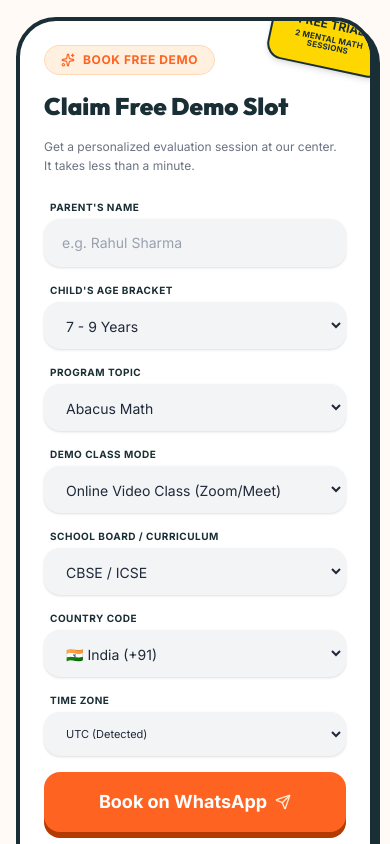
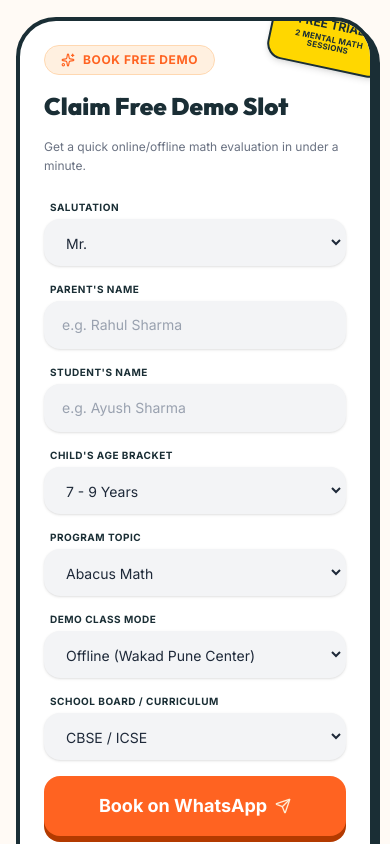
Before and after one commit to atharvpatil18/AAA-web, a React (Vite) app: page /#/ in a window 390 px wide. Shown: the part 5500-6344 px from the top of the page. Built offline with nearby package versions, Linux system fonts and the light colour scheme.

Commit message:
feat: add salutation and studentName fields, default class mode to offline, rephrase evaluation text, append India to Wakad/Pune addresses

```diff
--- a/src/components/LeadForm.tsx
+++ b/src/components/LeadForm.tsx
@@ -16,7 +16,9 @@ interface LeadFormProps {
 
 export default function LeadForm({ sourceCampaign, defaultProgram = "Abacus" }: LeadFormProps) {
   const { language, t } = useLanguage();
+  const [salutation, setSalutation] = useState("Mr.");
   const [parentName, setParentName] = useState("");
+  const [studentName, setStudentName] = useState("");
   const [childAge, setChildAge] = useState("7-9");
   const [program, setProgram] = useState(defaultProgram);
   const [isSubmitting, setIsSubmitting] = useState(false);
@@ -25,7 +27,7 @@ export default function LeadForm({ sourceCampaign, defaultProgram = "Abacus" }:
 
   // International Demo Customizations
   const [countryCode, setCountryCode] = useState("+91");
-  const [classMode, setClassMode] = useState("offline");
+  const [classMode, setClassMode] = useState("offline"); // Default to Offline Wakad Pune Center
   const [timeZone, setTimeZone] = useState("Asia/Kolkata");
   const [schoolCurriculum, setSchoolCurriculum] = useState("CBSE/ICSE");
 
@@ -41,7 +43,7 @@ export default function LeadForm({ sourceCampaign, defaultProgram = "Abacus" }:
       if (userTz) {
         setTimeZone(userTz);
         if (userTz !== "Asia/Kolkata") {
-          setClassMode("online");
+          // Keep demo mode offline by default as requested.
           if (userTz.startsWith("America")) {
             setCountryCode("+1");
           } else if (userTz.startsWith("Europe/London") || userTz.startsWith("Europe")) {
@@ -304,7 +306,7 @@ Arnav Abacus Academy operates in alignment with the National Education Policy (N
       doc.setFont("Helvetica", "normal");
       doc.setFontSize(8.5);
       doc.setTextColor(100, 100, 100);
-      doc.text("Address: Flat No. 3, Adv. Balaji Sagar Bungalow, Opposite Creative Cameo, Wakad, Pune", 20, 242);
+      doc.text("Address: Flat No. 3, Adv. Balaji Sagar Bungalow, Opposite Creative Cameo, Wakad, Pune, India", 20, 242);
       doc.text("Contact Phone / WhatsApp: +91 90219 24968", 20, 248);
 
       doc.setFontSize(8);
@@ -326,6 +328,10 @@ Arnav Abacus Academy operates in alignment with the National Education Policy (N
       setValidationError(t("formNameError"));
       return;
     }
+    if (!studentName.trim()) {
+      setValidationError(language === "hi" ? "कृपया छात्र का नाम दर्ज करें।" : language === "mr" ? "कृपया विद्यार्थ्याचे नाव टाईप करा." : "Please enter student's name.");
+      return;
+    }
 
     setIsSubmitting(true);
 
@@ -334,7 +340,8 @@ Arnav Abacus Academy operates in alignment with the National Education Policy (N
 
     // Form custom WhatsApp message template
     let textMessage = `Hello, I'm interested in a Demo Class at Arnav Abacus Academy!
-Name: ${parentName}
+Parent Name: ${salutation} ${parentName}
+Student Name: ${studentName}
 Child's Age: ${childAge}
 Program: ${program}
 Country Code: ${countryCode}
@@ -344,7 +351,8 @@ Curriculum: ${schoolCurriculum}${sourceCampaign ? `\nCampaign: ${sourceCampaign}
 
     if (language === "hi") {
       textMessage = `नमस्ते, मैं अर्णव एबाकस एकेडमी में फ्री डेमो क्लास के लिए उत्सुक हूँ!
-अभिभावक का नाम: ${parentName}
+अभिभावक का नाम: ${salutation} ${parentName}
+छात्र का नाम: ${studentName}
 बच्चे की उम्र: ${childAge}
 कोर्स विषय: ${program}
 कंट्री कोड: ${countryCode}
@@ -353,7 +361,8 @@ Curriculum: ${schoolCurriculum}${sourceCampaign ? `\nCampaign: ${sourceCampaign}
 स्कूल बोर्ड: ${schoolCurriculum}${sourceCampaign ? `\nCampaign: ${sourceCampaign}` : ""}`;
     } else if (language === "mr") {
       textMessage = `नमस्कार, मी अर्णव ॲबॅकस अकॅडमीमध्ये मोफत डेमो क्लाससाठी चौकशी करू इच्छितो!
-पालकांचे नाव: ${parentName}
+पालकांचे नाव: ${salutation} ${parentName}
+विद्यार्थ्याचे नाव: ${studentName}
 मुलाचे वय: ${childAge}
 कोर्स प्रकार: ${program}
 कंट्री कोड: ${countryCode}
@@ -437,16 +446,47 @@ Curriculum: ${schoolCurriculum}${sourceCampaign ? `\nCampaign: ${sourceCampaign}
             </div>
           )}
 
+          <div className="grid grid-cols-1 sm:grid-cols-4 gap-4">
+            <div className="sm:col-span-1">
+              <label className="block text-[10px] font-bold text-vibrant-dark uppercase mb-1 ml-1.5 tracking-wider">
+                {t("formSalutation")}
+              </label>
+              <select
+                value={salutation}
+                onChange={(e) => setSalutation(e.target.value)}
+                className="w-full px-4 py-3 rounded-2xl bg-gray-100 border-2 border-transparent focus:border-vibrant-orange focus:bg-white outline-none text-sm text-gray-800 transition cursor-pointer shadow-sm"
+              >
+                <option value="Mr.">Mr.</option>
+                <option value="Mrs.">Mrs.</option>
+                <option value="Ms.">Ms.</option>
+              </select>
+            </div>
+
+            <div className="sm:col-span-3">
+              <label className="block text-[10px] font-bold text-vibrant-dark uppercase mb-1 ml-1.5 tracking-wider">
+                {t("formParentName")}
+              </label>
+              <input
+                type="text"
+                required
+                placeholder={t("formNamePlaceholder")}
+                value={parentName}
+                onChange={(e) => setParentName(e.target.value)}
+                className="w-full px-4 py-3 rounded-2xl bg-gray-100 border-2 border-transparent focus:border-vibrant-orange focus:bg-white outline-none text-sm text-gray-800 placeholder-gray-400 transition shadow-sm"
+              />
+            </div>
+          </div>
+
           <div>
             <label className="block text-[10px] font-bold text-vibrant-dark uppercase mb-1 ml-1.5 tracking-wider">
-              {t("formParentName")}
+              {t("formStudentName")}
             </label>
             <input
               type="text"
               required
-              placeholder={t("formNamePlaceholder")}
-              value={parentName}
-              onChange={(e) => setParentName(e.target.value)}
+              placeholder={language === "hi" ? "जैसे: आयुष शर्मा" : language === "mr" ? "उदा. आयुष शर्मा" : "e.g. Ayush Sharma"}
+              value={studentName}
+              onChange={(e) => setStudentName(e.target.value)}
               className="w-full px-4 py-3 rounded-2xl bg-gray-100 border-2 border-transparent focus:border-vibrant-orange focus:bg-white outline-none text-sm text-gray-800 placeholder-gray-400 transition shadow-sm"
             />
           </div>
@@ -599,7 +639,7 @@ Curriculum: ${schoolCurriculum}${sourceCampaign ? `\nCampaign: ${sourceCampaign}
         </form>
 
         <p className="text-center text-[10px] font-bold uppercase text-gray-400 mt-4 flex items-center justify-center gap-1.5">
-          <Landmark className="w-3.5 h-3.5 shrink-0 text-gray-300" /> {language === "hi" ? "क्रिएटिव कैमियो के सामने, पार्क स्ट्रीट से पहले, पुणे" : language === "mr" ? "क्रिएटिव्ह कॅमिओच्या समोर, पार्क स्ट्रीटजवळ, पुणे" : "Center opposite Creative Cameo, before Park Street, Pune"}
+          <Landmark className="w-3.5 h-3.5 shrink-0 text-gray-300" /> {language === "hi" ? "क्रिएटिव कैमियो के सामने, पार्क स्ट्रीट से पहले, पुणे, भारत" : language === "mr" ? "क्रिएटिव्ह कॅमिओच्या समोर, पार्क स्ट्रीटजवळ, पुणे, भारत" : "Center opposite Creative Cameo, before Park Street, Pune, India"}
         </p>
       </div>
     </div>
--- a/src/lib/translations.ts
+++ b/src/lib/translations.ts
@@ -19,7 +19,7 @@ export const translations = {
     bookFreeDemo: "Book Free Demo",
     bookTrial: "Book Free Demo Now",
     workingCenter: "Wakad Brain Center • Open Every Day",
-    batchesOngoing: "Batches Ongoing (Wakad, Pune)",
+    batchesOngoing: "Batches Ongoing (Wakad, Pune, India)",
 
     // Home Hero
     heroBadge: "⚡ ALIGNED WITH NEP 2020 • SKILL INDIA & NSDC PARTNER",
@@ -145,7 +145,9 @@ export const translations = {
     quizBookConsult: "Book Free Consultation",
 
     // LeadForm
+    formSalutation: "Salutation",
     formParentName: "Parent's Name",
+    formStudentName: "Student's Name",
     formChildAge: "Child's Age",
     formChooseProgram: "Choose Program",
     formSelectDefault: "Select a program",
@@ -177,14 +179,14 @@ export const translations = {
 
     // Location
     locationBadge: "VISIT OUR OFFLINE CLASSROOM",
-    locationTitle: "Our Wakad, Pune Academy Center",
-    locationSubtitle: "We are conveniently located opposite Creative Cameo, before Park Street, Wakad, Pune. Parents are always welcome to check the live offline classroom setup.",
+    locationTitle: "Our Wakad, Pune, India Academy Center",
+    locationSubtitle: "We are conveniently located opposite Creative Cameo, before Park Street, Wakad, Pune, India. Parents are always welcome to check the live offline classroom setup.",
     locationParkingTips: "🚗 FREE PARKING AVAILABLE • SAFE & EASY DROP-OFF / PICKUP ZONE FOR CHILDREN",
 
     // Footer / CTA
     ctaTitle: "Give Your Child the Power of Speed with Accuracy and Consistency",
     ctaSubtitle: "Every child who joins our starter batches reports an immediate increase in school evaluation scores. Book your complimentary customized center trial today.",
-    footerAddress: "Flat no. 3, 1st Floor, Advocate Balaji Sagar Bungalow, Opp. Creative Cameo, Near Park Street, Wakad, Pune, Maharashtra 411057",
+    footerAddress: "Flat no. 3, 1st Floor, Advocate Balaji Sagar Bungalow, Opp. Creative Cameo, Near Park Street, Wakad, Pune, Maharashtra 411057, India",
     copyright: "© 2026 Arnav Abacus Academy. All Rights Reserved.",
     ctaFloatingText: "Coordinate a free demo on WhatsApp!",
     floatMentorName: "Neha Patil (Mentor)",
@@ -443,7 +445,7 @@ export const translations = {
 
     form2Sessions: "FREE TRIAL • 2 Mental Math Sessions",
     formClaimSlot: "Claim Free Demo Slot",
-    formEvaluationDesc: "Get a personalized evaluation session at our center. It takes less than a minute.",
+    formEvaluationDesc: "Get a quick online/offline math evaluation in under a minute.",
     formNamePlaceholder: "e.g. Rahul Sharma",
     formAgeBracket: "Child's Age Bracket",
     formProgramTopic: "Program Topic",
@@ -709,7 +711,7 @@ export const translations = {
     contactPageTimingsNote: "Flexible and customized batches to fit your routine",
     contactPageMapBadge: "LIVE ACCURATE LOCATION MAPS",
     contactPageMapTitle: "Locate Our Classroom Center",
-    contactPageMapDesc: "Flat no. 3, 1st Floor, Advocate Balaji Sagar Bungalow, Opp. Creative Cameo, Near Park Street, Pune. Use the interactive map details below to coordinate easy travel directions.",
+    contactPageMapDesc: "Flat no. 3, 1st Floor, Advocate Balaji Sagar Bungalow, Opp. Creative Cameo, Near Park Street, Pune, India. Use the interactive map details below to coordinate easy travel directions.",
     contactPageTravel1: "Parking: Free street parking for two-wheelers & family cars outside Adv. Balaji Sagar Bungalow gates.",
     contactPageTravel2: "Landmarks: Right across from Creative Cameo, and just a fast 2-minute drive from Park Street housing gates.",
     contactPageTravel3: "Security: Secure residential street ensuring excellent child safety rules before and after tuition slots.",
@@ -754,7 +756,7 @@ export const translations = {
     bookFreeDemo: "फ्री डेमो बुक करें",
     bookTrial: "अभी फ्री डेमो बुक करें",
     workingCenter: "वाकड ब्रेन सेंटर • हर दिन खुला है",
-    batchesOngoing: "बैच चालू हैं (वाकड, पुणे)",
+    batchesOngoing: "बैच चालू हैं (वाकड, पुणे, भारत)",
 
     // Home Hero
     heroBadge: "⚡ राष्ट्रीय शिक्षा नीति (NEP) २०२० संरेखित • स्किल इंडिया और NSDC भागीदार",
@@ -880,7 +882,9 @@ export const translations = {
     quizBookConsult: "फ्री परामर्श बुक करें",
 
     // LeadForm
+    formSalutation: "संबोधन",
     formParentName: "अभिभावक का नाम",
+    formStudentName: "छात्र का नाम",
     formChildAge: "बच्चे की उम्र",
     formChooseProgram: "कोर्स चुनें",
     formSelectDefault: "एक कोर्स चुनें",
@@ -912,14 +916,14 @@ export const translations = {
 
     // Location
     locationBadge: "हमारी ऑफलाइन क्लास देखें",
-    locationTitle: "हमारा वाकड, पुणे एकेडमी सेंटर",
-    locationSubtitle: "हम पार्क स्ट्रीट, वाकड, पुणे से पहले, क्रिएटिव कैमियो के ठीक सामने स्थित हैं। माता-पिता का हमेशा लाइव ऑफलाइन क्लास सेटअप देखने के लिए स्वागत है।",
+    locationTitle: "हमारा वाकड, पुणे, भारत एकेडमी सेंटर",
+    locationSubtitle: "हम पार्क स्ट्रीट, वाकड, पुणे, भारत से पहले, क्रिएटिव कैमियो के ठीक सामने स्थित हैं। माता-पिता का हमेशा लाइव ऑफलाइन क्लास सेटअप देखने के लिए स्वागत है।",
     locationParkingTips: "🚗 मुफ्त पार्किंग उपलब्ध • बच्चों के लिए सुरक्षित एवं आसान ड्रॉप-ऑफ / पिकअप ज़ोन",
 
     // Footer / CTA
     ctaTitle: "अपने बच्चे को सटीकता और निरंतरता के साथ गति की शक्ति दें",
     ctaSubtitle: "हमारे शुरुआती बैचों में शामिल होने वाले प्रत्येक बच्चे के स्कूल मूल्यांकन स्कोर में तत्काल वृद्धि दर्ज की गई है। आज ही अपनी मानार्थ अनुकूलित केंद्र परीक्षण बुक करें।",
-    footerAddress: "फ्लैट नंबर 3, पहली मंजिल, एडवोकेट बालाजी सागर बंगला, क्रिएटिव कैमियो के सामने, पार्क स्ट्रीट के पास, वाकड, पुणे, महाराष्ट्र 411057",
+    footerAddress: "फ्लैट नंबर 3, पहली मंजिल, एडवोकेट बालाजी सागर बंगला, क्रिएटिव कैमियो के सामने, पार्क स्ट्रीट के पास, वाकड, पुणे, महाराष्ट्र 411057, भारत",
     copyright: "© 2026 अर्णव एबाकस एकेडमी। सभी अधिकार सुरक्षित।",
     ctaFloatingText: "व्हाट्सएप पर फ्री डेमो का समय तय करें !",
     floatMentorName: "नेहा पाटिल (मेंटर)",
@@ -1178,7 +1182,7 @@ export const translations = {
 
     form2Sessions: "फ्री ट्रायल • 2 मेंटल मैथ सेशन्स",
     formClaimSlot: "फ्री डेमो स्लॉट प्राप्त करें",
-    formEvaluationDesc: "हमारे केंद्र पर व्यक्तिगत मूल्यांकन सत्र प्राप्त करें। इसमें एक मिनट से भी कम समय लगता है।",
+    formEvaluationDesc: "एक मिनट से भी कम समय में त्वरित ऑनलाइन या ऑफलाइन मूल्यांकन प्राप्त करें।",
     formNamePlaceholder: "जैसे: राहुल शर्मा",
     formAgeBracket: "बच्चे का आयु वर्ग",
     formProgramTopic: "कोर्स विषय",
@@ -1444,7 +1448,7 @@ export const translations = {
     contactPageTimingsNote: "आपकी दिनचर्या के अनुकूल लचीले और कस्टमाइज्ड बैच",
     contactPageMapBadge: "सटीक लाइव लोकेशन मैप",
     contactPageMapTitle: "हमारे क्लासरूम सेंटर का पता लगाएं",
-    contactPageMapDesc: "एडवोकेट बालाजी सागर बंगला, क्रिएटिव कैमियो के सामने, पार्क स्ट्रीट के पास, वाकड। आसान दिशा-निर्देशों के लिए नीचे दिए गए लाइव मैप का उपयोग करें।",
+    contactPageMapDesc: "एडवोकेट बालाजी सागर बंगला, क्रिएटिव कैमियो के सामने, पार्क स्ट्रीट के पास, वाकड, पुणे, भारत। आसान दिशा-निर्देशों के लिए नीचे दिए गए लाइव मैप का उपयोग करें।",
     contactPageTravel1: "पार्किंग: एडवोकेट बालाजी सागर बंगले के गेट के बाहर दोपहिया और चौपहिया वाहनों के लिए मुफ्त पार्किंग।",
     contactPageTravel2: "लैंडमार्क: क्रिएटिव कैमियो के ठीक सामने, और पार्क स्ट्रीट हाउसिंग गेट्स से केवल 2 मिनट की ड्राइव पर।",
     contactPageTravel3: "सुरक्षा: सुरक्षित आवासीय सड़क जो ट्यूशन से पहले और बाद में बच्चों की सुरक्षा सुनिश्चित करती है।",
@@ -1489,7 +1493,7 @@ export const translations = {
     bookFreeDemo: "मोफत डेमो बुक करा",
     bookTrial: "आता मोफत डेमो बुक करा",
     workingCenter: "वाकड ब्रेनセンター • दररोज उघडे",
-    batchesOngoing: "बॅचेस सुरू आहेत (वाकड, पुणे)",
+    batchesOngoing: "बॅचेस सुरू आहेत (वाकड, पुणे, भारत)",
 
     // Home Hero
     heroBadge: "⚡ राष्ट्रीय शैक्षणिक धोरण (NEP) २०२० संरेखित • स्किल इंडिया आणि NSDC भागीदार",
@@ -1615,7 +1619,9 @@ export const translations = {
     quizBookConsult: "मोफत डेमो क्लास बुक करा",
 
     // LeadForm
+    formSalutation: "संबोधन",
     formParentName: "पालकांचे नाव",
+    formStudentName: "विद्यार्थ्याचे नाव",
     formChildAge: "मुलाचे वय",
     formChooseProgram: "कोर्स निवडा",
     formSelectDefault: "एक कोर्स निवडा",
@@ -1647,14 +1653,14 @@ export const translations = {
 
     // Location
     locationBadge: "आमच्या ऑफलाइन वर्गाला भेट द्या",
-    locationTitle: "आमचे वाकड, पुणे अकॅडमी सेंटर",
-    locationSubtitle: "आम्ही क्रिएटिव्ह कॅमिओ समोर, पार्क स्ट्रीट जवळ, वाकड, पुणे येथे आहोत. ऑफलाइन क्लास कसा चालतो हे पाहण्यासाठी पालकांचे नेहमीच स्वागत आहे.",
+    locationTitle: "आमचे वाकड, पुणे, भारत अकॅडमी सेंटर",
+    locationSubtitle: "आम्ही क्रिएटिव्ह कॅमिओ समोर, पार्क स्ट्रीट जवळ, वाकड, पुणे, भारत येथे आहोत. ऑफलाइन क्लास कसा चालतो हे पाहण्यासाठी पालकांचे नेहमीच स्वागत आहे.",
     locationParkingTips: "🚗 मोफत पार्किंग उपलब्ध • मुलांसाठी सुरक्षित आणि सोपे ड्रॉप-ऑफ / पिकअप झोन",
 
     // Footer / CTA
     ctaTitle: "तुमच्या मुलाला अचूकतेसह गणिताच्या वेगाची शक्ती द्या",
     ctaSubtitle: "आम्च्या बॅचेसमध्ये प्रवेश घेतलेल्या प्रत्येक मुलाच्या गणिताच्या गुणांमध्ये त्वरित वाढ झाली आहे. आजच तुमची मोफत डेमो क्लास वेळ बुक करा.",
-    footerAddress: "फ्लॅट नंबर ३, पहिला मजला, ॲडव्होकेट बालाजी सागर बंगला, क्रिएटिव्ह कॅमिओ समोर, पार्क स्ट्रीट जवळ, वाकड, पुणे, महाराष्ट्र ४११०५७",
+    footerAddress: "फ्लॅट नंबर ३, पहिला मजला, ॲडव्होकेट बालाजी सागर बंगला, क्रिएटिव्ह कॅमिओ समोर, पार्क स्ट्रीट जवळ, वाकड, पुणे, महाराष्ट्र ४११०५७, भारत",
     copyright: "© 2026 अर्णव ॲबॅकस अकॅडमी. सर्व हक्क राखीव.",
     ctaFloatingText: "व्हॉट्सॲपवर मोफत डेमो क्लासची वेळ ठरवा !",
     floatMentorName: "नेहा पाटील (मार्गदर्शक)",
@@ -1913,7 +1919,7 @@ export const translations = {
 
     form2Sessions: "मोफत ट्रायल • २ मेंटल मॅथ सेशन्स",
     formClaimSlot: "मोफत डेमो स्लॉट मिळवा",
-    formEvaluationDesc: "आमच्या केंद्रावर वैयक्तिक मूल्यमापन सत्र मिळवा. फक्त एक मिनिट लागेल.",
+    formEvaluationDesc: "एका मिनिटापेक्षा कमी वेळात जलद ऑनलाइन किंवा ऑफलाइन मूल्यमापन मिळवा.",
     formNamePlaceholder: "उदा. राहुल शर्मा",
     formAgeBracket: "मुलाचे वय",
     formProgramTopic: "कोर्सचा प्रकार",
@@ -2179,7 +2185,7 @@ export const translations = {
     contactPageTimingsNote: "तुमच्या वेळेनुसार लवचिक आणि वैयक्तिक बॅचेस",
     contactPageMapBadge: "थेट आणि अचूक लोकेशन नकाशा",
     contactPageMapTitle: "आमच्या क्लासरूम सेंटरचे स्थान पहा",
-    contactPageMapDesc: "फ्लॅट नं. ३, १ ला मजला, ॲडव्होकेट बालाजी सागर बंगला, क्रिएटिव्ह कॅमिओ समोर, पार्क स्ट्रीट जवळ, वाकड। सहज प्रवासाच्या दिशांसाठी खालील थेट नकाशा वापरा.",
+    contactPageMapDesc: "फ्लॅट नं. ३, १ ला मजला, ॲडव्होकेट बालाजी सागर बंगला, क्रिएटिव्ह कॅमिओ समोर, पार्क स्ट्रीट जवळ, वाकड, पुणे, भारत। सहज प्रवासाच्या दिशांसाठी खालील थेट नकाशा वापरा.",
     contactPageTravel1: "पार्किंग: ॲड. बालाजी सागर बंगल्याच्या गेटबाहेर दुचाकी आणि चारचाकी वाहनांसाठी मोफत पार्किंग उपलब्ध आहे.",
     contactPageTravel2: "लँडमार्क: क्रिएटिव्ह कॅमिओच्या अगदी समोर आणि पार्क स्ट्रीटच्या गेटपासून अवघ्या २ मिनिटांच्या अंतरावर.",
     contactPageTravel3: "सुरक्षा: सुरक्षित निवासी परिसर ज्यामुळे क्लासच्या आधी आणि नंतर मुलांची उत्तम सुरक्षा सुनिश्चित होते.",
```
